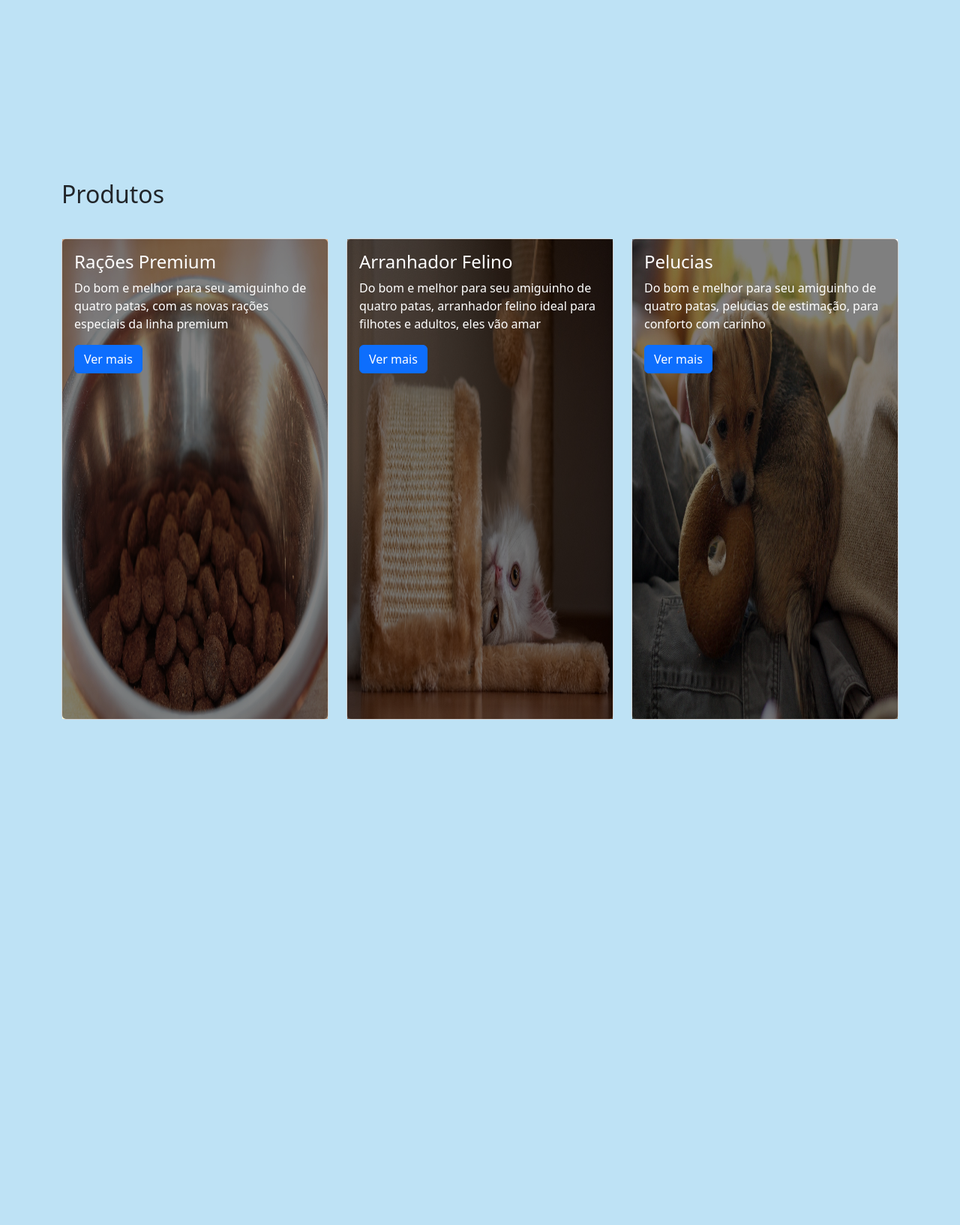
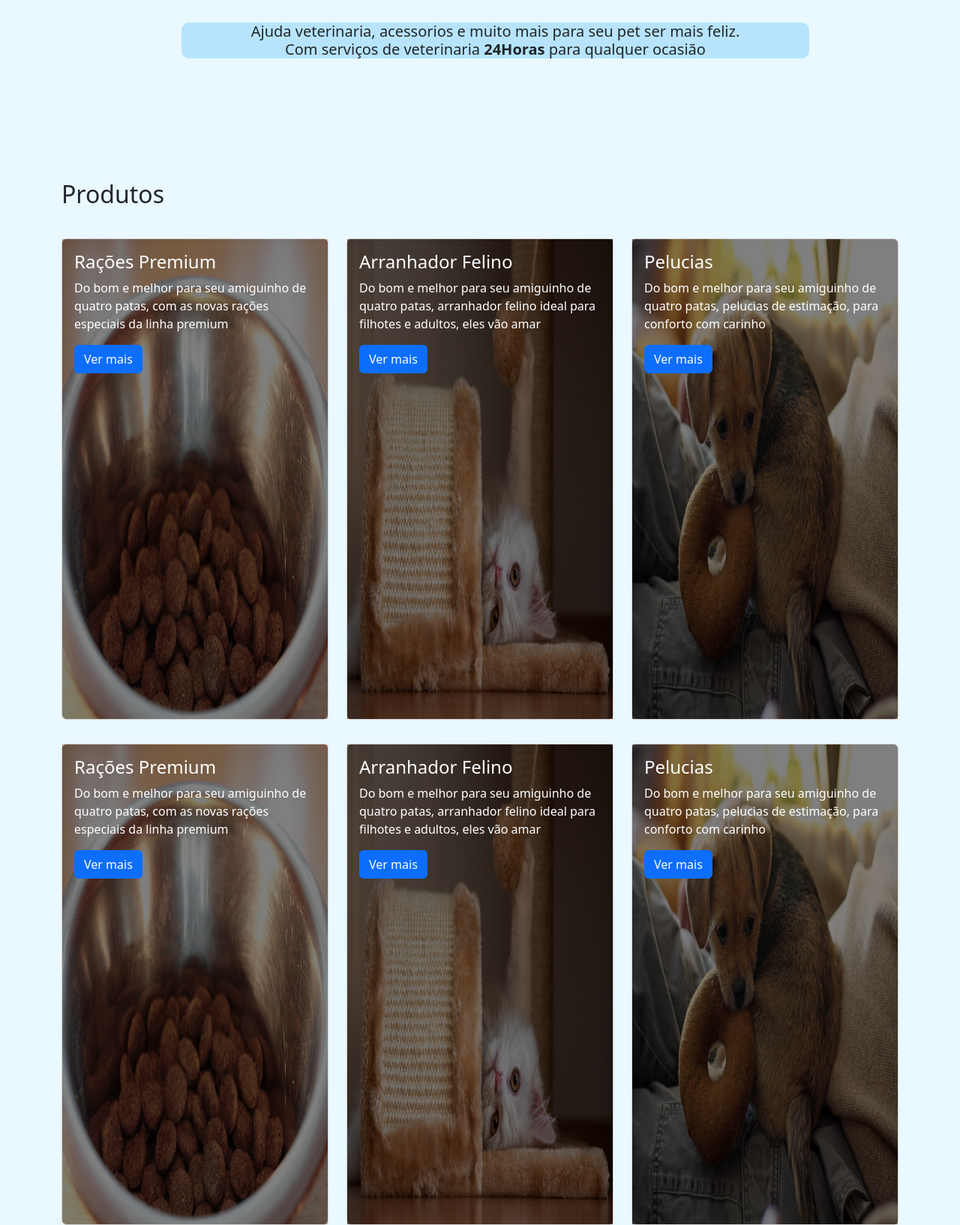
Before and after one commit to LucasAbreu09/modelo-loja, a plain HTML site: page index.html in a window 1280 px wide. Shown: the part 760-2394 px from the top of the page at 75% size. Before the commit the page ends 1768 px from the top, so only its background shows below. Drawn offline with Linux system fonts and the light colour scheme.

Commit message:
ajuste de layout

```diff
--- a/index.html
+++ b/index.html
@@ -19,7 +19,7 @@
                 <nav class="collapse navbar-collapse justify-content-end" id="menu">
                     <ul class="nav navbar-nav nav-pills">
                         <li class="nav-item">
-                            <a href="#inicio" class="nav-link active">Inicio</a>
+                            <a href="#inicio" class="nav-link">Inicio</a>
                         </li>
                         <li class="nav-item">
                             <a href="#produtos" class="nav-link">Produtos</a>
@@ -55,6 +55,10 @@
                             </div>
                         </div>
                     </div>
+                </div>
+                <div class="text h5">
+                    <p>Ajuda veterinaria, acessorios e muito mais para seu pet ser mais feliz.<br>
+                        Com serviços de veterinaria <strong>24Horas</strong> para qualquer ocasião</p>
                 </div>
             </div>
         </section>
@@ -99,9 +103,47 @@
                             </div>
                         </article>
                     </div>
+
+                    <div class="col-lg-4 col-md-6 col-sm-12">
+                        <article class="card">
+                            <img src="img/food-bowl-g3b9ef0bac_1920.jpg" alt="">
+                            <div class="card-img-overlay">
+                                <h4 class="card-title">Rações Premium</h4>
+                                <p class="card-text">
+                                    Do bom e melhor para seu amiguinho de quatro patas, com as novas rações especiais da linha premium
+                                </p>
+                                <a href="#" class="btn btn-primary">Ver mais</a>
+                            </div>
+                        </article>
+                    </div>
+                    <div class="col-lg-4 col-md-6 col-sm-12">
+                        <article class="card">
+                            <img src="img/cat-g8b68a428b_1920.jpg" alt="">
+                            <div class="card-img-overlay">
+                                <h4 class="card-title">Arranhador Felino</h4>
+                                <p class="card-text">
+                                    Do bom e melhor para seu amiguinho de quatro patas, arranhador felino ideal para filhotes e adultos, eles vão amar
+                                </p>
+                                <a href="#" class="btn btn-primary">Ver mais</a>
+                            </div>
+                        </article>
+                    </div>
+                    <div class="col-lg-4 col-md-6 col-sm-12">
+                        <article class="card">
+                            <img src="img/terrier-ga6a34fe46_1920.jpg" alt="">
+                            <div class="card-img-overlay">
+                                <h4 class="card-title">Pelucias</h4>
+                                <p class="card-text">
+                                    Do bom e melhor para seu amiguinho de quatro patas, pelucias de estimação, para conforto com carinho
+                                </p>
+                                <a href="#" class="btn btn-primary">Ver mais</a>
+                            </div>
+                        </article>
+                    </div>
                 </div>
             </div>
-            <!-- page eu arrow -->
+
+            <!-- page up arrow -->
             <button type="button" class="btn btn-danger btn-floating btn-lg" id="btn-back-to-top">
                 <svg xmlns="http://www.w3.org/2000/svg" width="16" height="16" fill="currentColor" class="bi bi-arrow-up" viewBox="0 0 16 16">
                     <path fill-rule="evenodd" d="M8 15a.5.5 0 0 0 .5-.5V2.707l3.146 3.147a.5.5 0 0 0 .708-.708l-4-4a.5.5 0 0 0-.708 0l-4 4a.5.5 0 1 0 .708.708L7.5 2.707V14.5a.5.5 0 0 0 .5.5z"/>
--- a/style.css
+++ b/style.css
@@ -8,13 +8,13 @@ html{
 }
 
 body{
-    background-color: #b8e0f5e9;
+    background-color: rgb(234, 248, 255);
 }
 
 header{
-    background-color: #48befd;
+    background-color: rgb(134, 210, 250);
     /* position: sticky;
-    top: 0; */
+    top: 0;  */
 }
 
 section{
@@ -25,6 +25,14 @@ section{
 #carousel-imgs img{
     margin-top: 2rem;
     height: 35rem;
+}
+
+.text{
+    margin: 2rem 10rem;
+    text-align: center;
+    border-radius: 10px;
+    background-color: rgba(134, 210, 250, .5);
+    width: 75%;
 }
 
 .card img{
@@ -60,11 +68,38 @@ section{
     .row{
         padding-top: 0;
     }
+
+    #carousel-imgs img{
+        height: 20rem;
+    }
+
+    .text{
+        margin: 2rem 0;
+        width: 100%;
+        font-size: 0.7rem;
+    }
+
+    #inicio{
+        height: 75vh;
+    }
+
+    #produtos{
+        margin-top: 0;
+    }
+
 }
+
+
 
 @media screen and (min-width:640px) and (max-width: 1023px) {
     section{
-        height: 50vh;
+        height: 60vh;
         margin-top: 3rem;
     }
+
+    .text{
+        margin: 2rem 0;
+        width: 100%;
+    }
+
 }
```
